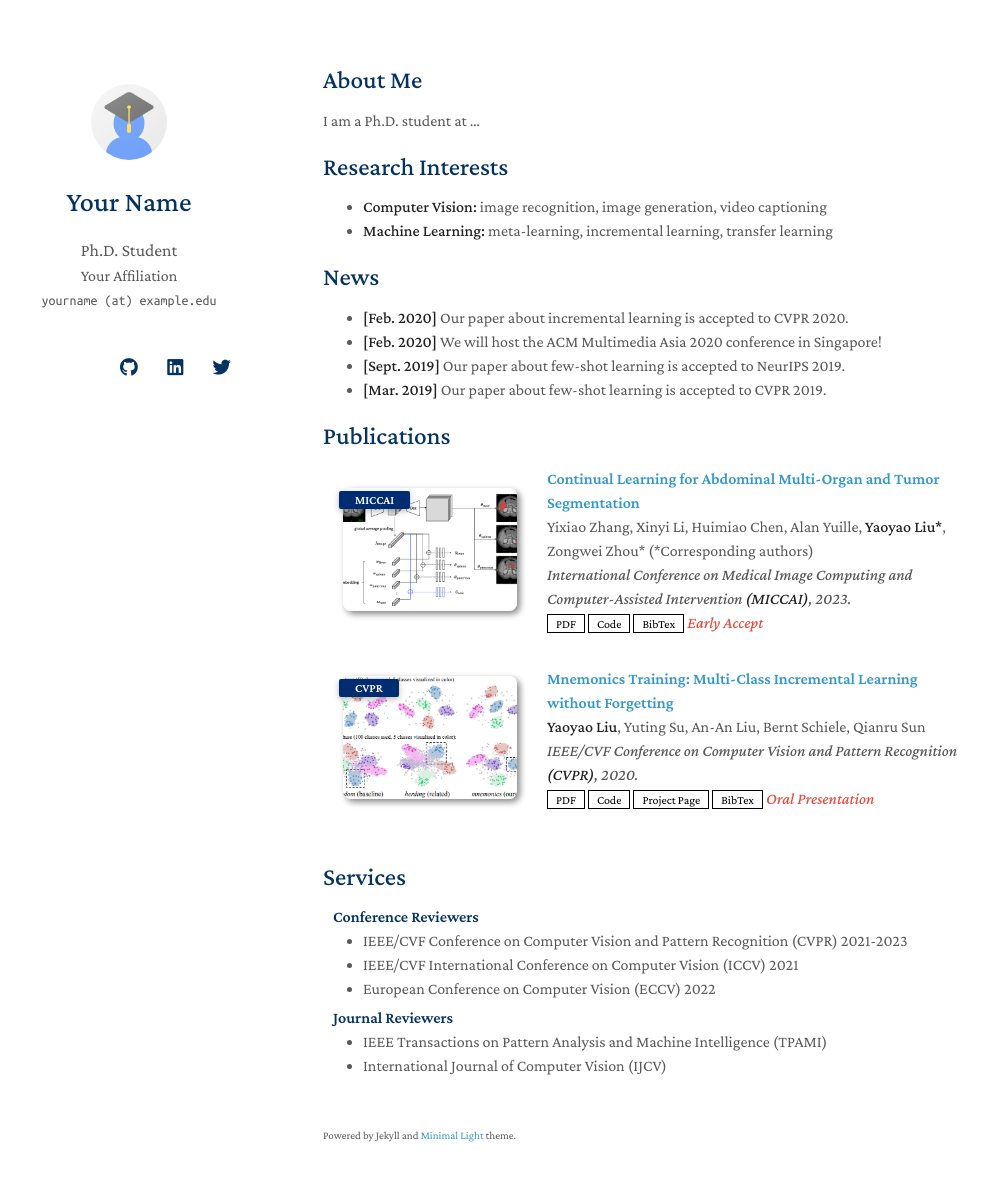
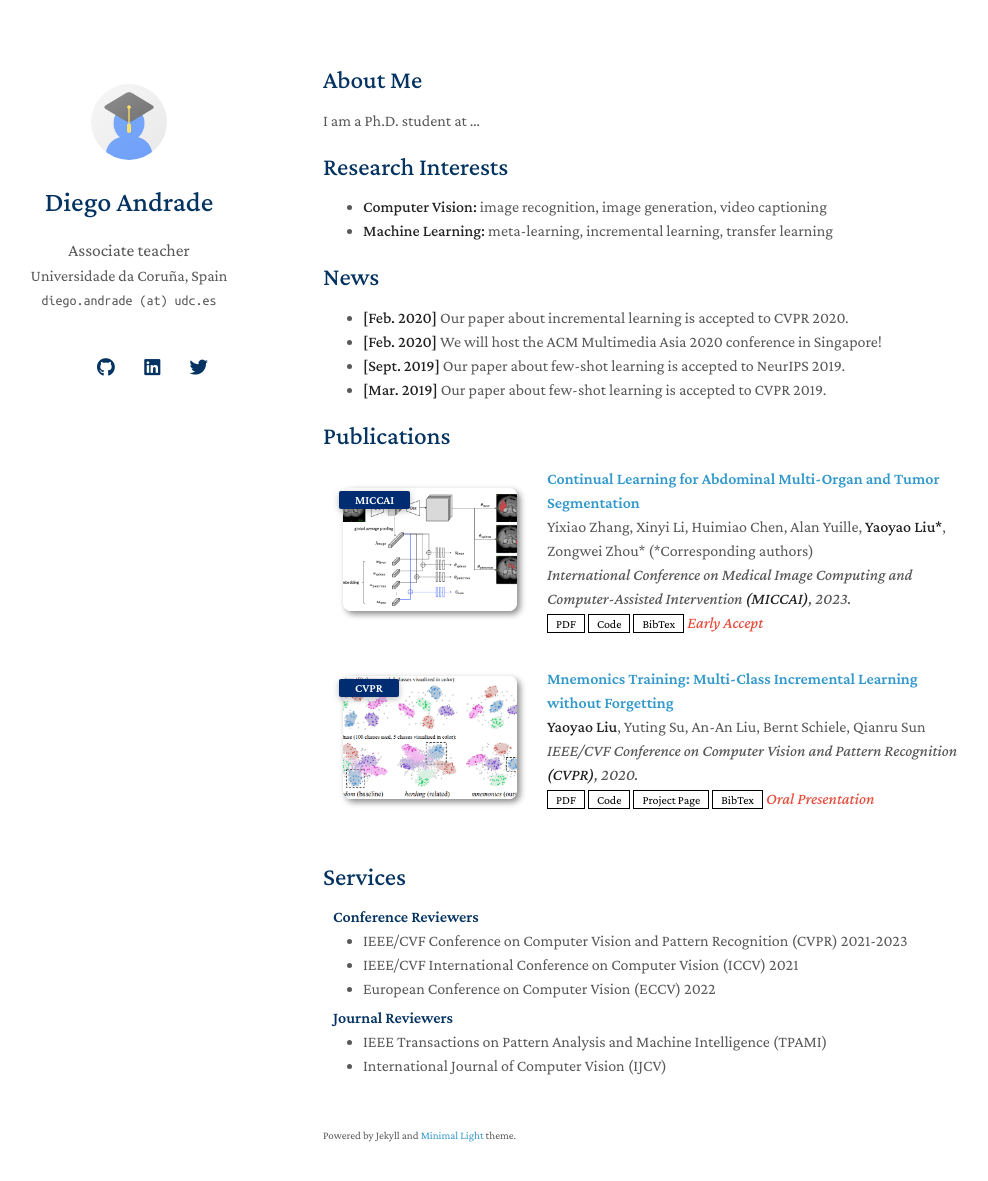
Before and after one commit to diegoandradecanosa/me, a Jekyll site: the page built from index.md, in a window 1280 px wide and 1216 px high. Shown: the top 1181 px of the window, without its empty margins (147-1135 px from the left). Built offline with Jekyll 4.4.1, drawn with Linux system fonts in a browser that asks for light colours; nearby versions of some CDN libraries; a style sheet for code colours, icons or effects is not loaded; our own code applies the rules of GitHub Pages for plain Markdown files.

Commit message:
Basic configuration

```diff
--- a/_config.yml
+++ b/_config.yml
@@ -1,8 +1,8 @@
 # Basic Information
-title: Your Name
-position: Ph.D. Student
-affiliation: Your Affiliation
-email: yourname (at) example.edu
+title: Diego Andrade
+position: Associate teacher
+affiliation: Universidade da Coruña, Spain
+email: diego.andrade (at) udc.es
 
 # Search Engine Optimization (SEO)
 # The following information is used to improve the website traffic from search engines, e.g., Google.
@@ -12,11 +12,12 @@ canonical: https://minimal-light-theme.yliu.me/
 
 # Links
 # If you don't need one of them, you may delete the corresponding line.
-google_scholar: https://scholar.google.com/
-cv_link: assets/files/curriculum_vitae.pdf
-github_link: https://github.com/
-linkedin: https://www.linkedin.com/
-twitter: https://twitter.com/
+google_scholar: https://scholar.google.es/citations?user=vzjF9GMAAAAJ&hl=en
+#cv_link: assets/files/curriculum_vitae.pdf
+github_link: https://github.com/diegoandradecanosa
+linkedin: https://www.linkedin.com/in/diegoandradecanosa/
+twitter: https://twitter.com/andradecanosa
+
 
 # Images (e.g., your profile picture and your website's favicon)
 # "favicon" and "favicon_dark" are used for the light and dark modes, respectively.
```
